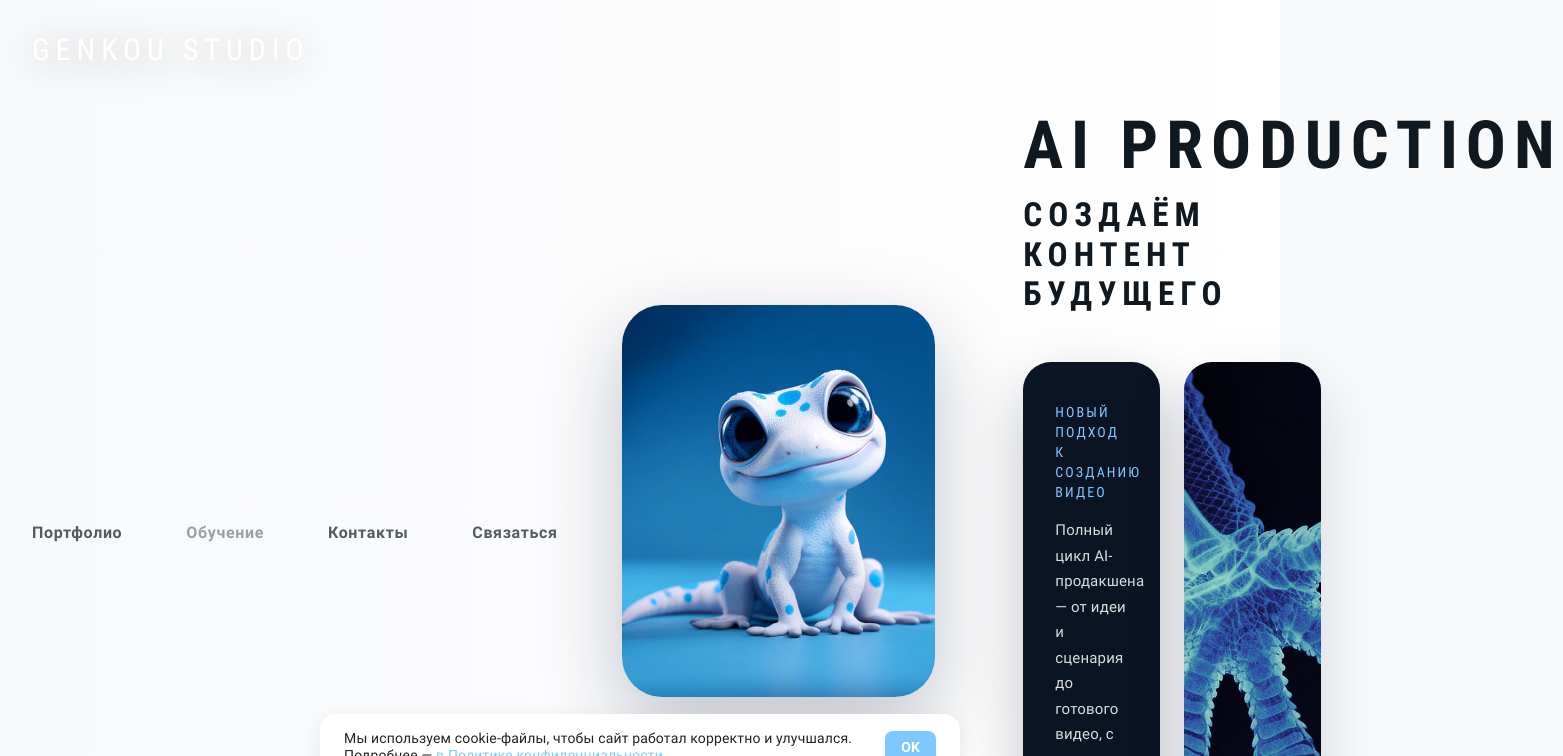
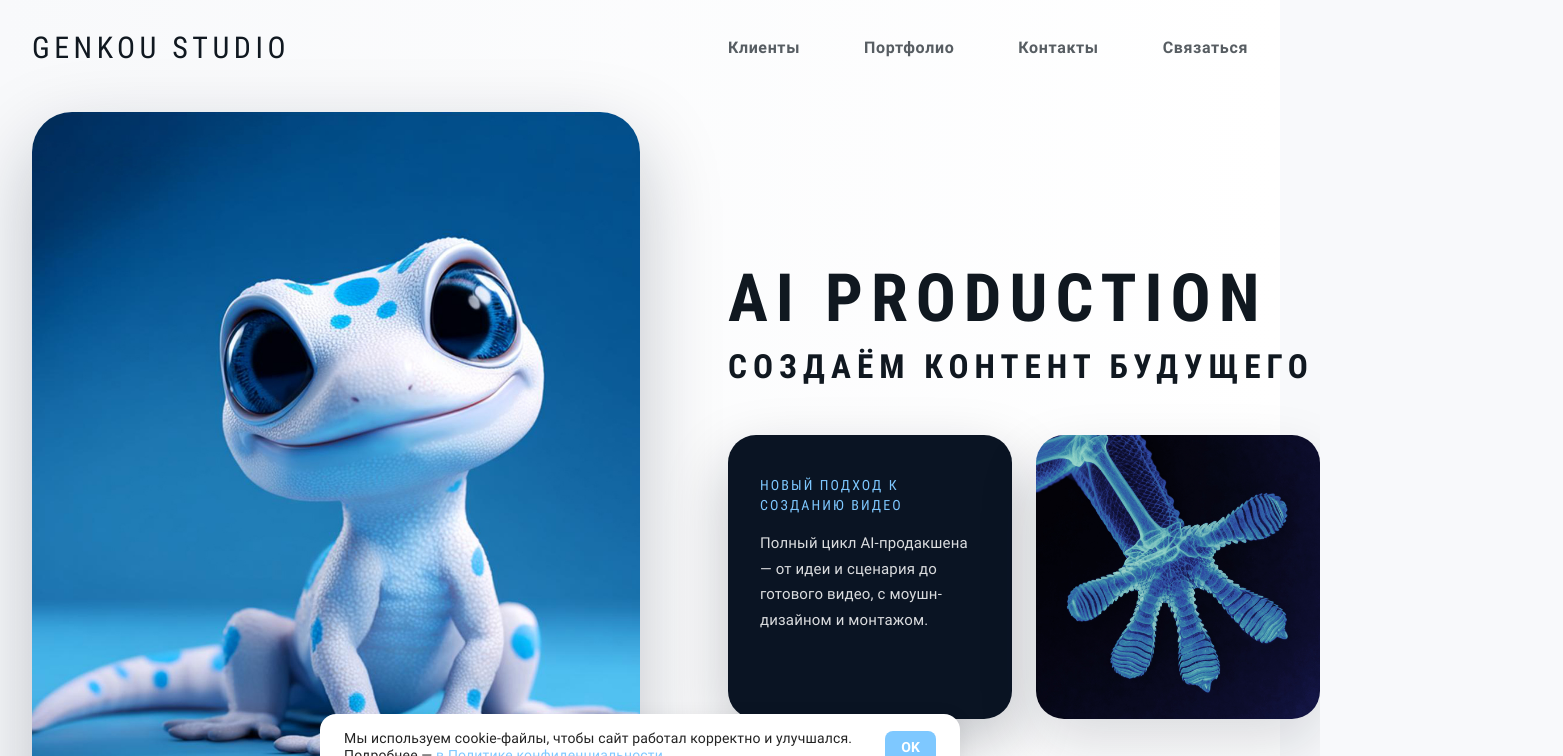
Before and after one commit to aiarsenov/genkou-studio-next, a Next.js app: page / in a window 1280 px wide. Shown: the top 756 px of the page, 1563 px wide, since content can reach past the window. Built offline with nearby package versions, Linux system fonts and the light colour scheme.

Commit message:
Restore top header layout with clients menu

```diff
--- a/components/NavBar.tsx
+++ b/components/NavBar.tsx
@@ -5,12 +5,15 @@ import Link from 'next/link';
 import { motion } from 'framer-motion';
 
 export default function NavBar() {
+  const [isScrolled, setIsScrolled] = useState(false);
   const [activeSection, setActiveSection] = useState('');
   const [isMenuOpen, setIsMenuOpen] = useState(false);
 
   useEffect(() => {
     const handleScroll = () => {
-      const sections = ['hero', 'portfolio', 'contacts'];
+      setIsScrolled(window.scrollY > 30);
+
+      const sections = ['hero', 'clients', 'portfolio', 'contacts'];
       const scrollPosition = window.scrollY + 120;
 
       for (const section of sections.reverse()) {
@@ -27,7 +30,6 @@ export default function NavBar() {
   }, []);
 
   useEffect(() => {
-    // Блокируем скролл при открытом меню
     if (isMenuOpen) {
       document.body.style.overflow = 'hidden';
     } else {
@@ -40,64 +42,46 @@ export default function NavBar() {
   }, [isMenuOpen]);
 
   const navItems = [
+    { key: 'clients', href: '#clients', label: 'Клиенты', id: 'clients' },
     { key: 'portfolio', href: '#portfolio', label: 'Портфолио', id: 'portfolio' },
-    { key: 'education', href: '#', label: 'Обучение', id: null, disabled: true },
     { key: 'contacts', href: '#contacts', label: 'Контакты', id: 'contacts' },
     { key: 'contact-cta', href: '#contacts', label: 'Связаться', id: 'contacts' },
   ];
 
   return (
-    <>
-      <motion.div
-        initial={{ y: -50, opacity: 0 }}
+    <motion.header
+      initial={{ y: -80, opacity: 0 }}
       animate={{ y: 0, opacity: 1 }}
-        transition={{ duration: 0.8, ease: 'easeOut' }}
-        className="absolute top-8 left-0 right-0 z-40 pointer-events-none"
+      transition={{ duration: 0.6, ease: 'easeOut' }}
+      className={`fixed top-0 left-0 right-0 z-50 transition-all duration-300 ${
+        isScrolled ? 'bg-white/95 backdrop-blur-lg shadow-[0_15px_35px_rgba(0,0,0,0.08)]' : 'bg-transparent'
+      }`}
     >
       <div className="max-w-7xl xl:max-w-[1600px] 2xl:max-w-[1800px] mx-auto px-4 sm:px-6 lg:px-8">
+        <div className="flex items-center justify-between h-24">
           <Link
             href="/"
-            className="inline-block font-heading tracking-[0.2em] text-[26px] lg:text-[30px] uppercase text-white drop-shadow-[0_4px_18px_rgba(0,0,0,0.35)] pointer-events-auto"
+            className="text-[#101820] font-heading tracking-[0.15em] text-[26px] lg:text-[30px] uppercase hover:opacity-80 transition-opacity"
           >
             GENKOU STUDIO
           </Link>
-        </div>
-      </motion.div>
 
-      <motion.header
-        initial={{ y: -30, opacity: 0 }}
-        animate={{ y: 0, opacity: 1 }}
-        transition={{ delay: 0.15, duration: 0.6, ease: 'easeOut' }}
-        className="relative z-30 mt-24"
-      >
-        <div className="max-w-7xl xl:max-w-[1600px] 2xl:max-w-[1800px] mx-auto px-4 sm:px-6 lg:px-8">
-          <div className="flex items-center justify-between md:justify-center">
-            <div className="md:hidden" />
           <nav className="hidden md:flex items-center space-x-12 lg:space-x-16">
             {navItems.map((item) => (
               <a
                 key={item.key}
                 href={item.href}
-                  onClick={(event) => {
-                    if (item.disabled) {
-                      event.preventDefault();
-                    }
-                  }}
                 className={`relative font-sans font-semibold text-[16px] tracking-[0.04em] transition-colors ${
-                    item.disabled
-                      ? 'text-[#101820]/40 cursor-default'
-                      : item.id && activeSection === item.id
-                      ? 'text-[#101820]'
-                      : 'text-[#101820]/70 hover:text-[#101820]'
+                  activeSection === item.id ? 'text-[#101820]' : 'text-[#101820]/70 hover:text-[#101820]'
                 }`}
               >
                 {item.label}
-                  {item.id && activeSection === item.id && (
+                {activeSection === item.id && (
                   <motion.div
                     layoutId="activeSection"
                     className="absolute -bottom-2 left-0 right-0 h-[3px] rounded-full bg-[#101820]"
                     initial={false}
-                      transition={{ type: 'spring', stiffness: 420, damping: 35 }}
+                    transition={{ type: 'spring', stiffness: 380, damping: 30 }}
                   />
                 )}
               </a>
@@ -114,7 +98,6 @@ export default function NavBar() {
             <span></span>
           </button>
         </div>
-        </div>
 
         {isMenuOpen && (
           <div
@@ -127,26 +110,16 @@ export default function NavBar() {
             <a
               key={item.key}
               href={item.href}
-              onClick={(event) => {
-                if (item.disabled) {
-                  event.preventDefault();
-                } else {
-                  setIsMenuOpen(false);
-                }
-              }}
+              onClick={() => setIsMenuOpen(false)}
               className={`font-sans font-semibold text-lg tracking-[0.08em] ${
-                item.disabled
-                  ? 'opacity-50 cursor-default'
-                  : item.id && activeSection === item.id
-                  ? 'text-[#66D3FF]'
-                  : 'text-[#111]'
+                activeSection === item.id ? 'text-[#66D3FF]' : 'text-[#111]'
               }`}
             >
               {item.label}
             </a>
           ))}
         </nav>
+      </div>
     </motion.header>
-    </>
   );
 }
```
Lines whose indentation alone changed are shown as unchanged.
